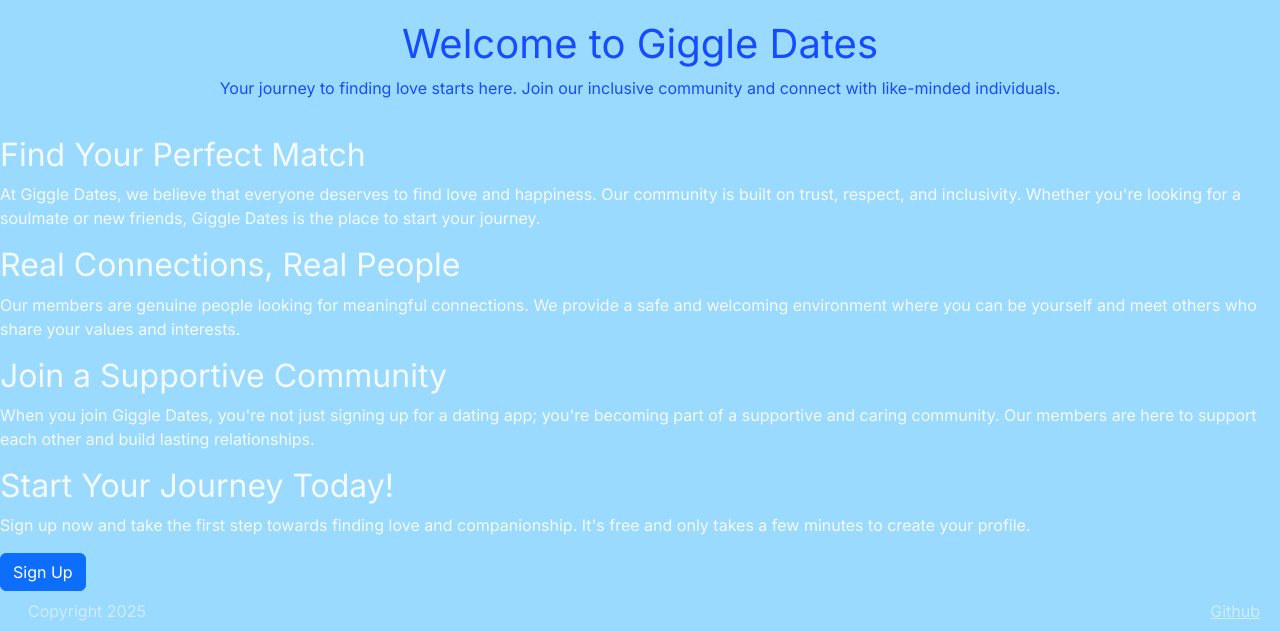
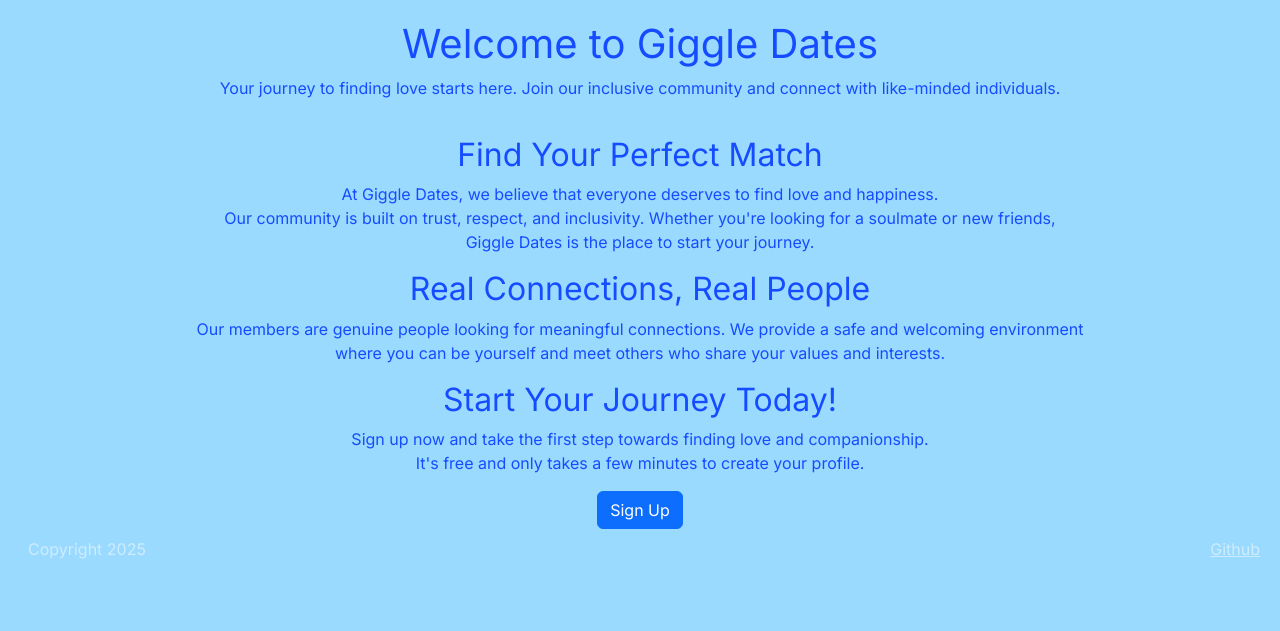
Before and after one commit to j0hanz/Team6-Feb25Hackathon, a Django app: page / in a window 1280 px wide. Shown: the part 361-992 px from the top of the page. After the commit the page ends 920 px from the top, so only its background shows below. Run offline with Django 5.2, Linux system fonts and the light colour scheme; some web fonts are replaced.

Commit message:
update about and home pages style

```diff
--- a/home/templates/home/home.html
+++ b/home/templates/home/home.html
@@ -17,22 +17,20 @@
     <p>Your journey to finding love starts here. Join our inclusive community and connect with like-minded individuals.</p>
   </div>
 </div>
-<div class="emotional-appeal">
+<div class="emotional-appeal hero">
   <h2>Find Your Perfect Match</h2>
-  <p>At Giggle Dates, we believe that everyone deserves to find love and happiness. Our community is built on trust, respect, and inclusivity. Whether you're looking for a soulmate or new friends, Giggle Dates is the place to start your journey.</p>
+  <p>At Giggle Dates, we believe that everyone deserves to find love and happiness. <br>Our community is built on trust, respect, and inclusivity. Whether you're looking for a soulmate or new friends, <br>Giggle Dates is the place to start your journey.</p>
 
   <h2>Real Connections, Real People</h2>
-  <p>Our members are genuine people looking for meaningful connections. We provide a safe and welcoming environment where you can be yourself and meet others who share your values and interests.</p>
+  <p>Our members are genuine people looking for meaningful connections. We provide a safe and welcoming environment <br>where you can be yourself and meet others who share your values and interests.</p>
 
-  <h2>Join a Supportive Community</h2>
-  <p>When you join Giggle Dates, you're not just signing up for a dating app; you're becoming part of a supportive and caring community. Our members are here to support each other and build lasting relationships.</p>
 </div>
 
 
 {% if not user.is_authenticated %}
-<div class="call-to-action">
+<div class="call-to-action hero">
   <h2>Start Your Journey Today!</h2>
-  <p>Sign up now and take the first step towards finding love and companionship. It's free and only takes a few minutes to create your profile.</p>
+  <p>Sign up now and take the first step towards finding love and companionship. <br>It's free and only takes a few minutes to create your profile.</p>
   <a href="{% url 'account_signup' %}" class="btn btn-primary">Sign Up</a>
 </div>
 {% endif %}
```
Also changed, not shown: about/templates/about/about.html (+7 -7 lines).
